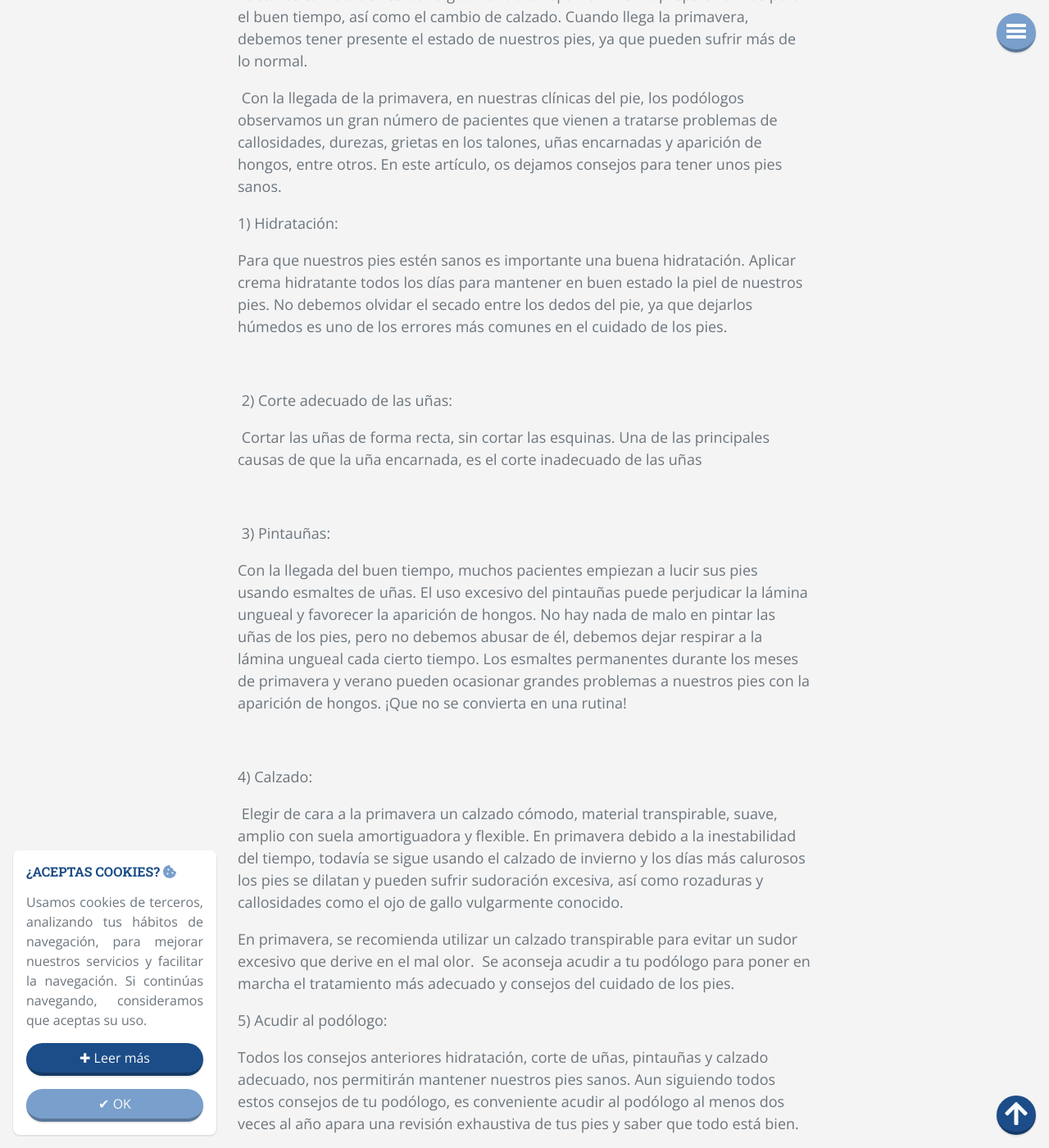
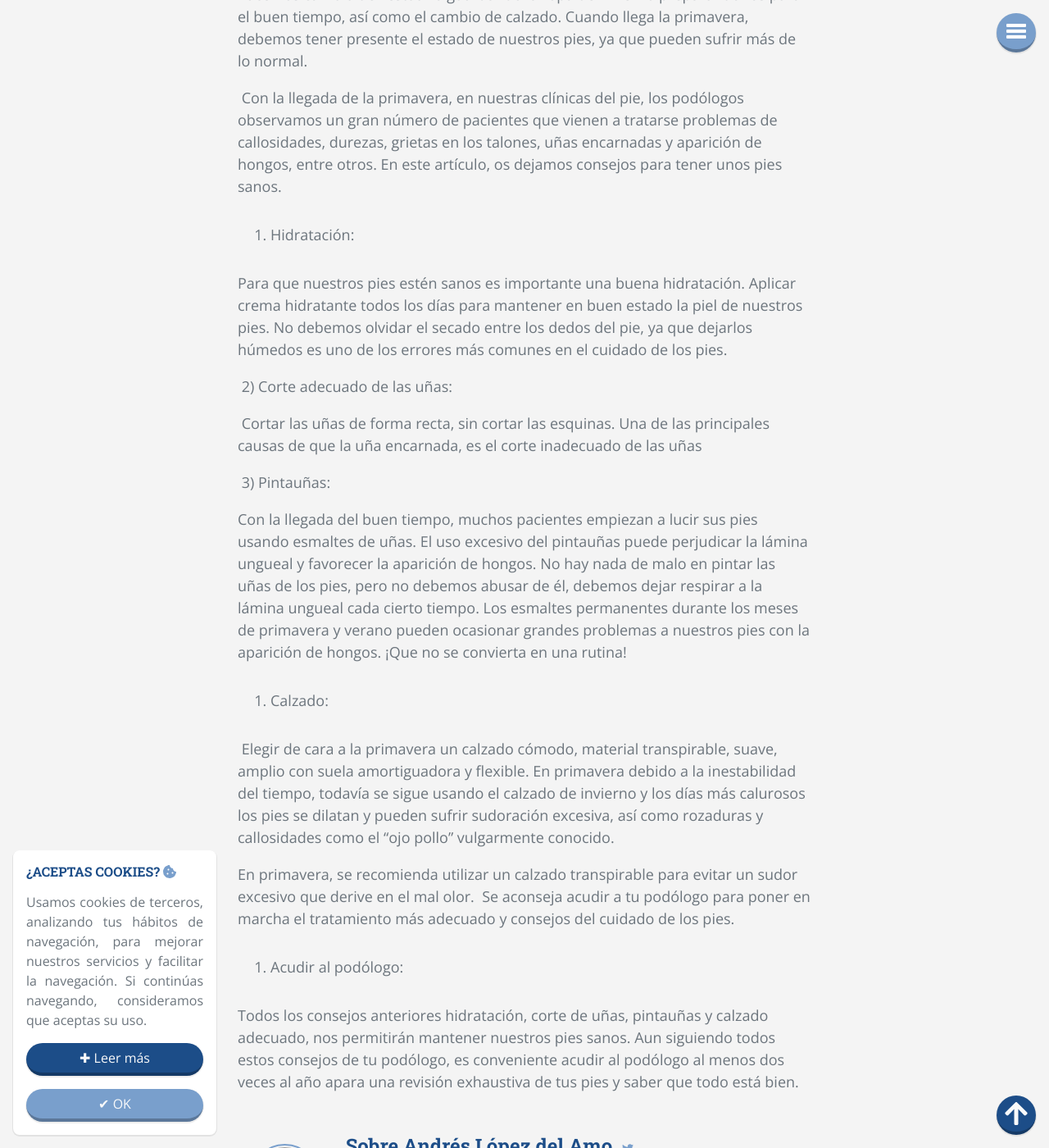
Before and after one commit to lorensansol/clinicalopezdelamo.com, a Jekyll site: the page built from _posts/2021-04-08-cuidados-pie-primavera-callos-calzado.md, in a window 1280 px wide and 1400 px high, scrolled down 1201 px. Shown: the whole window at 82% size. Built offline with Jekyll 4.4.1, drawn with Linux system fonts in a browser that asks for light colours; nearby versions of some CDN libraries; grey boxes are pictures that could not be loaded.

Commit message:
Update Posts “2021-04-08-cuidados-pie-primavera-callos-calzado”

```diff
--- a/_posts/2021-04-08-cuidados-pie-primavera-callos-calzado.md
+++ b/_posts/2021-04-08-cuidados-pie-primavera-callos-calzado.md
@@ -14,34 +14,24 @@ Acaba de llegar a nuestra ciudad (Murcia) la primavera. Llega los días donde la
 
  Con la llegada de la primavera, en nuestras clínicas del pie, los podólogos observamos un gran número de pacientes que vienen a tratarse problemas de callosidades, durezas, grietas en los talones, uñas encarnadas y aparición de hongos, entre otros. En este artículo, os dejamos consejos para tener unos pies sanos.
 
-
-
-1) Hidratación:
+1. Hidratación:
 
 Para que nuestros pies estén sanos es importante una buena hidratación. Aplicar crema hidratante todos los días para mantener en buen estado la piel de nuestros pies. No debemos olvidar el secado entre los dedos del pie, ya que dejarlos húmedos es uno de los errores más comunes en el cuidado de los pies.
-
-
 
  2) Corte adecuado de las uñas:
 
  Cortar las uñas de forma recta, sin cortar las esquinas. Una de las principales causas de que la uña encarnada, es el corte inadecuado de las uñas
 
-
-
  3) Pintauñas:
 
 Con la llegada del buen tiempo, muchos pacientes empiezan a lucir sus pies usando esmaltes de uñas. El uso excesivo del pintauñas puede perjudicar la lámina ungueal y favorecer la aparición de hongos. No hay nada de malo en pintar las uñas de los pies, pero no debemos abusar de él, debemos dejar respirar a la lámina ungueal cada cierto tiempo. Los esmaltes permanentes durante los meses de primavera y verano pueden ocasionar grandes problemas a nuestros pies con la aparición de hongos. ¡Que no se convierta en una rutina!
 
+4. Calzado:
 
-
-4) Calzado:
-
- Elegir de cara a la primavera un calzado cómodo, material transpirable, suave, amplio con suela amortiguadora y flexible. En primavera debido a la inestabilidad del tiempo, todavía se sigue usando el calzado de invierno y los días más calurosos los pies se dilatan y pueden sufrir sudoración excesiva, así como rozaduras y callosidades como el ojo de gallo vulgarmente conocido.
+ Elegir de cara a la primavera un calzado cómodo, material transpirable, suave, amplio con suela amortiguadora y flexible. En primavera debido a la inestabilidad del tiempo, todavía se sigue usando el calzado de invierno y los días más calurosos los pies se dilatan y pueden sufrir sudoración excesiva, así como rozaduras y callosidades como el "ojo  pollo" vulgarmente conocido.
 
 En primavera, se recomienda utilizar un calzado transpirable para evitar un sudor excesivo que derive en el mal olor.  Se aconseja acudir a tu podólogo para poner en marcha el tratamiento más adecuado y consejos del cuidado de los pies.
 
-
-
-5) Acudir al podólogo:
+5. Acudir al podólogo:
 
 Todos los consejos anteriores hidratación, corte de uñas, pintauñas y calzado adecuado, nos permitirán mantener nuestros pies sanos. Aun siguiendo todos estos consejos de tu podólogo, es conveniente acudir al podólogo al menos dos veces al año apara una revisión exhaustiva de tus pies y saber que todo está bien.
```
